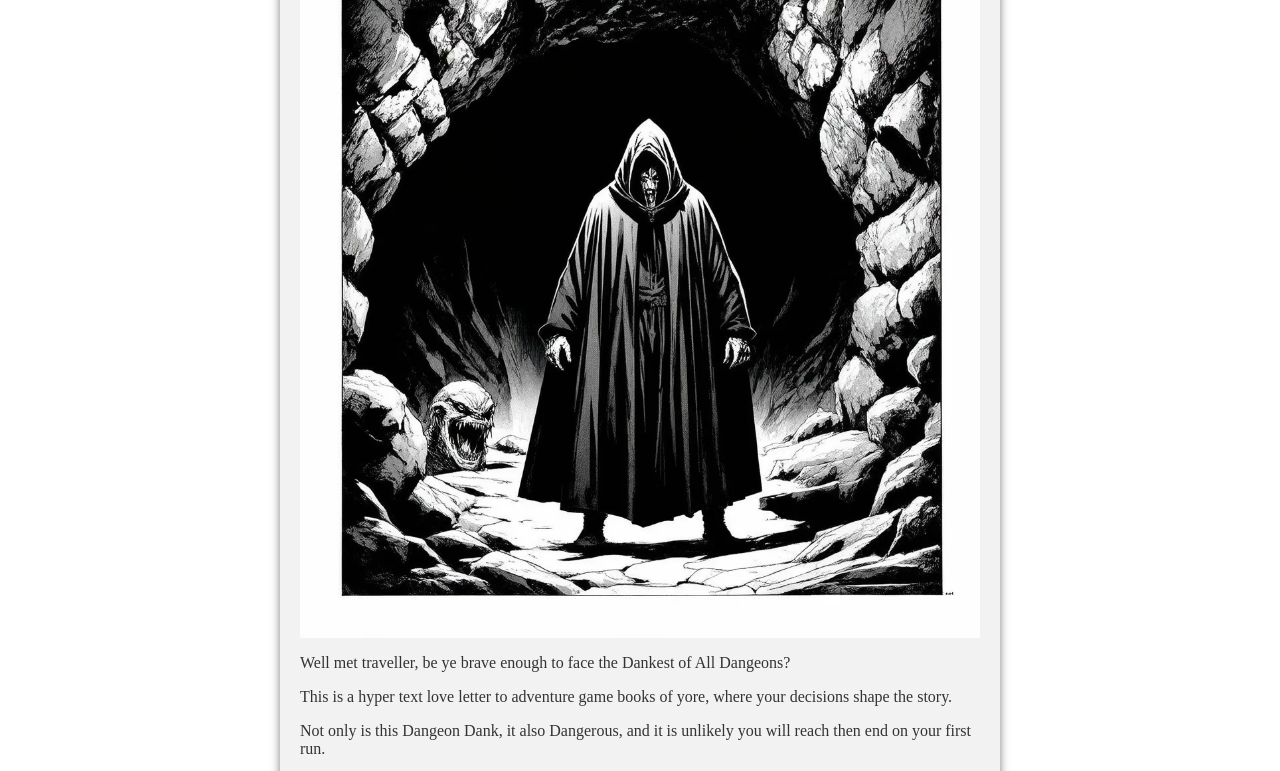
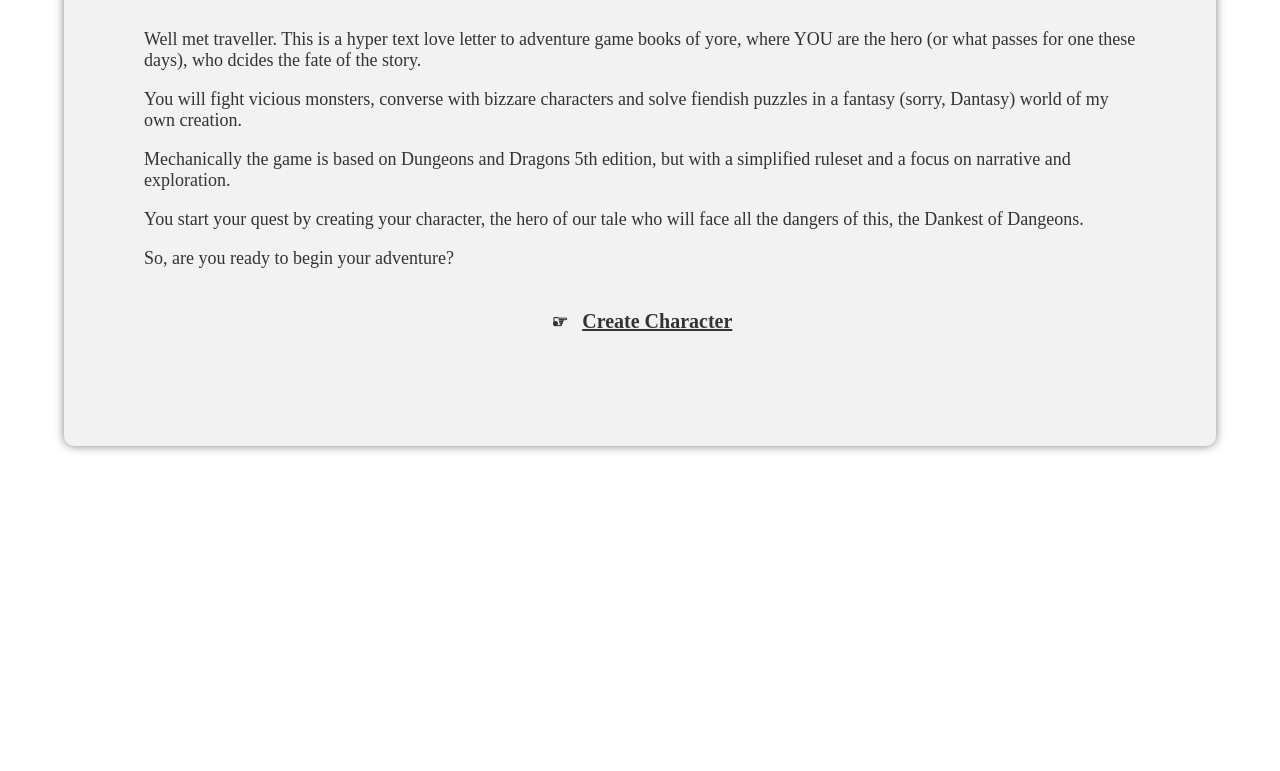
Before and after one commit to Macavitymadcap/DankestDangeon, a plain HTML site: page index.html in a window 1280 px wide. Shown: the part 288-1059 px from the top of the page. After the commit the page ends 821 px from the top, so only its background shows below. Drawn offline with nearby package versions, Linux system fonts and the light colour scheme.

Commit message:
started writing story

```diff
--- a/css/main.css
+++ b/css/main.css
@@ -1,3 +1,5 @@
+@import url('https://fonts.googleapis.com/css2?family=Crimson+Text:ital,wght@0,400;0,600;0,700;1,400;1,600;1,700&family=MedievalSharp&display=swap');
+
 :root {
     --background-color: #fff;
     --text-color: #333;
@@ -71,16 +73,32 @@ header {
 
 .card {
     box-shadow: 0 0 10px rgba(0, 0, 0, 0.5);
-    padding: 20px;
-    margin: 20px;
+    margin: .5rem;
+    padding: 5rem;
+    width: 100%;
+    min-width: 90%;
+    font-size: 1.125rem;
     box-sizing: border-box;
-    width: 90vh;
     font-family: 'crimson-text', serif;
     background-color: var(--card-background);
     border-radius: 10px;
 }
 
 /* Scene Styles */
+.scene-content {
+    display: grid;
+    grid-auto-columns: auto;
+    grid-auto-rows: auto;
+    align-content: space-evenly;
+}
+
+.scene-image {
+    max-width: 100%;
+    height: auto;
+    display: block;
+    margin: 0 auto;
+}
+
 button {
     background-color: var(--button-background);
     color: var(--button-text-color);
@@ -91,7 +109,7 @@ button {
     border: none;
     border-radius: 5px;
     cursor: pointer;
-    font-size: 16px;
+    font-size: 1.25rem;
     transition: background-color 0.3s, color 0.3s, box-shadow 0.3s;
     box-shadow: 0 2px 4px rgba(0, 0, 0, 0.2);
 }
@@ -117,7 +135,7 @@ button:hover {
     padding: 5px 8px;
     background-color: transparent;
     color: var(--button-text-color);
-    font-size: 16px;
+    font-size: 1.25rem;
     text-decoration: underline;
     text-align: center;
     border: none;
@@ -128,12 +146,12 @@ button:hover {
 }
 
 .choices li::before {
-    content: "\261E"; /* You can replace '•' with any character or Unicode symbol */
-    color: var(--text-color); /* Custom color */
-    font-weight: bold; /* Custom font weight */
-    display: inline-block; /* Makes the pseudo-element behave like text */
-    width: 1em; /* Ensures proper spacing between the bullet and the text */
-    margin-left: -1em; /* Adjusts position to align with the list items */
+    content: "\261E";
+    color: var(--text-color);
+    font-weight: bold;
+    display: inline-block;
+    width: 1em;
+    margin-left: -1em;
 }
 
 .choices a:hover,
@@ -143,18 +161,11 @@ button:hover {
     background-color: transparent;
 }
 
-.scene-image {
-    max-width: 100%;
-    height: auto;
-    display: block;
-    margin: 0 auto;
-}
-
 /* Form Styles */
 label {
     display: block;
     margin-bottom: 5px;
-    font-size: 16px;
+    font-size: 1.25rem;
     text-align: right;
     font-weight: bold;
 }
@@ -167,7 +178,7 @@ select {
     border: 1px solid var(--text-color);
     border-radius: 5px;
     box-sizing: border-box;
-    font-size: 16px;
+    font-size: 1.25rem;
     background-color: var(--input-background, #fff) !important;
     color: var(--input-text-color, #333);
     border: 1px solid var(--input-border-color, #ccc);
@@ -258,7 +269,6 @@ select:focus {
     display: none;
 }
 
-/* Media Queries */
 @media (max-width: 1024px) {
     body, html {
         font-size: 15px; /* Slightly smaller font size for tablets */
@@ -283,10 +293,6 @@ select:focus {
         grid-template-columns: 1fr; /* Stack elements vertically on smaller screens */
     }
 
-    .form-row {
-        grid-template-columns: 1fr; /* Make form rows stack vertically */
-    }
-
     h1, h2, h3 {
         font-size: 1.5rem; /* Smaller headings for mobile */
     }
@@ -299,7 +305,7 @@ select:focus {
 
 @media (max-width: 480px) {
     body, html {
-        font-size: 14px; /* Smaller font size for phones */
+        font-size: 0.7rem; /* Smaller font size for phones */
     }
 
     .choices a, button {
--- a/index.html
+++ b/index.html
@@ -6,27 +6,27 @@
     <meta charset="UTF-8">
 
     <!-- style imports -->
-    <style>
-        @import url('https://fonts.googleapis.com/css2?family=Crimson+Text:ital,wght@0,400;0,600;0,700;1,400;1,600;1,700&family=MedievalSharp&display=swap');
-    </style>
     <link rel="stylesheet" href="css/main.css">
-    <!-- <link rel="stylesheet" href="css/character-creator.css">
-    <link rel="stylesheet" href="css/choices.css"> -->
 
     <!-- external script imports -->
     <script src="https://cdnjs.cloudflare.com/ajax/libs/handlebars.js/4.7.7/handlebars.min.js"></script>
 
     <!-- template definitions  -->
     <script id="narrative-scene-template" type="text/x-handlebars-template">
-        <div class="card narrative-scene">
+        <div class="card">
             <h2>{{title}}</h2>
+            <div class="scene-content">
                 {{#if image}}
+                    <div>
                         <img src="images/{{image}}" alt="{{title}}" class="scene-image">
+                    </div>
                 {{/if}}
-            <!-- <img src="images/{{image}}" alt="{{title}}"> -->
+                    <div class="scene-text">
                         {{#each description}}
                             <p>{{this}}</p>
                         {{/each}}
+                    </div>
+                {{#if choices}}
                     <ul class="choices">
                         {{#each choices}}
                             <li>
@@ -34,11 +34,13 @@
                             </li>
                         {{/each}}
                     </ul>
+                {{/if}}
+            </div>
         </div>
     </script>
 
     <script id="character-creator-template" type="text/x-handlebars-template">
-        <div class="card character-creator">
+        <div class="card">
             <h2>{{title}}</h2>
             <p>{{description}}</p>
             <form action="#">
@@ -146,7 +148,8 @@
     <script src="js/scenes/index.js" type="module"></script>
 
     <!-- Page initialisation script-->
-    <script>
+    <script type="module">
+        import { initialiseGame } from './js/scenes/index.js';
         document.addEventListener('DOMContentLoaded', () => {
             const themeToggleBtn = document.getElementById('theme-toggle');
             const currentTheme = localStorage.getItem('theme') || (window.matchMedia('(prefers-color-scheme: dark)').matches ? 'dark' : 'light');
@@ -157,6 +160,8 @@
                 document.documentElement.setAttribute('data-theme', newTheme);
                 localStorage.setItem('theme', newTheme);
             });
+
+            initialiseGame();
         });
     </script>
 </head>
@@ -170,12 +175,6 @@
         <section id="scene"></section>
         <section id="sheet"></section>
     </main>
-    <script type="module">
-        import { initialiseGame } from './js/scenes/index.js';
-        document.addEventListener("DOMContentLoaded", () => {
-            initialiseGame();
-        });
-    </script>
 </body>
 
 </html>
--- a/js/scenes/scenes.js
+++ b/js/scenes/scenes.js
@@ -2,12 +2,11 @@
     0: {
         type: "narrative",
         title: "New Game",
-        image: "cloaked-figure.webp",
         description: [
-            "Well met traveller, be ye brave enough to face the Dankest of All Dangeons?",
-            "This is a hyper text love letter to adventure game books of yore, where your decisions shape the story.",
-            "Not only is this Dangeon Dank, it also Dangerous, and it is unlikely you will reach then end on your first run.",
-            "But fear not, for you can always start again, and try a different path.",
+            "Well met traveller. This is a hyper text love letter to adventure game books of yore, where YOU are the hero (or what passes for one these days), who dcides the fate of the story.",
+            "You will fight vicious monsters, converse with bizzare characters and solve fiendish puzzles in a fantasy (sorry, Dantasy) world of my own creation.",
+            "Mechanically the game is based on Dungeons and Dragons 5th edition, but with a simplified ruleset and a focus on narrative and exploration.",
+            "You start your quest by creating your character, the hero of our tale who will face all the dangers of this, the Dankest of Dangeons.",
             "So, are you ready to begin your adventure?"
         ],
         choices: [
@@ -41,151 +40,57 @@
     },
     2: {
         type: "narrative",
-        title: "The Dark Forest",
-        image: "dark-forest.webp",
+        title: "The Morning After",
         description: [
-            "You find yourself in a dark and eerie forest.",
-            "Trees loom overhead, blocking out most of the light, and the air is thick with the smell of damp earth.",
-            "To your south and west you are enclosed by the dense forest, to the north and east you can see a faint light filtering through the trees.",
-            "Which way do you want to go?"
+           "You awaken, and the mere act of coming to consciousness starts a dull throbbing in your head, which crescendos to rapid-fire pusles of pain as you prise your eyes apart.",
+           "The world is a carousel of blurred shapes, dull colours and muffled sounds. Gradually it slows, and the vague impressions coalesce into something you can work with.",
+           "The bed your are in is (mercifully) comfortable, and you lie in it fully clothed reeking of booze. The wider view around you is blocked out by the figure of a halfling woman who leans over you.",
+           "\"Morning flower,\" she says, her voice a warm burr. \"How's your head?\"",
         ],
         choices: [
             {
-                text: "Go north",
-                sceneId: 4
+                text: "I've had no complaints",
+                sceneId: 3
             },
             {
-                text: "Go east",
-                sceneId: 3
+                text: "I feel like a dragon shat in my head",
+                sceneId: 4
             }
         ]
     },
     3: {
         type: "narrative",
-        title: "Big River",
-        image: "big-river.webp",
+        title: "The Night Before",
         description: [
-            "Heading east into the forest, you come across a wide river.",
-            "The water is dark and murky, and you can hear the sound of rushing water.",
-            "What do you do?"
+            "She chuckles. \"Glad to see my beer hasn't has damaged that wit of yours.\" she says, getting down with the aid of a wooden step ladder which she pushes back under the bed.",
+            "Recollections of the night before filtering into your memory. Yesterday you graduated from the Adventurer's Academy, and to celebrate your status as a full licensed hero you headed to The Stumbling Scholar, a tavern just about in your price range.",
+            "Cakes and ale led to wine and laughter; wine and laughter led to shots and shots led to a room for the night because you couldn't quite master the trick of walking with out falling over.",
+            "The halfing woman, you remember, is the pub's landlady Jillian Fearnfield. Once an adventurer herself, she retired some years back and with all the treasure she had gained on her travels bought this place.",
+            "You look to her and see a smile on her face.",
+            "\"Well flower, seeing as your brain's working, there's a little matter I need to discuss with you.\""
         ],
         choices: [
             {
-                text: "Swim across the river",
-                sceneId: 6
-            },
-            {
-                text: "Follow the riverbank",
-                sceneId: 7
+                text: "What is it?",
+                sceneId: 5
             }
         ]
     },
     4: {
         type: "narrative",
-        title: "As Pigs in Muck",
-        image: "fucked-up-pigs.webp",
+        title: "The Night Before",
         description: [
-            "As you walk north, you come across a family of pigs. The pigs at first galnce appear normal, but the more you look the odder they seem.",
-            "Almost as if they were the creation of some deity that had heard of pigs but never actually seen one.",
-            "They are busy snuffling around in the undergrowth, covered in filth and oblivious to your presence.",
-            "What do you do?"
+            "She chuckles. \"I'll bet you do, you drank a dragon's sufficiency of beer.\", she says, getting down with the aid of a wooden step ladder which she pushes back under the bed.",
+            "Recollections of the night before filtering into your memory. Yesterday you graduated from the Adventurer's Academy, and to celebrate your status as a full licensed hero you headed to The Stumbling Scholar, a tavern just about in your price range.",
+            "Cakes and ale led to wine and laughter; wine and laughter led to shots and shots led to a room for the night because you couldn't quite master the trick of walking without bumping into things and falling over.",
+            "The halfing woman, you remember, is the pub's landlady Jillian Fearnfield. Once an adventurer herself, she retired some years back and with all the treasure she had gained on her travels bought this place.",
+            "\"Which leads me to a little matter I need to discuss with you flower.\""
         ],
         choices: [
             {
-                text: "Join the Pigs",
+                text: "What is it?",
                 sceneId: 5
-            },
-            {
-                text: "Continue North",
-                sceneId: 4
             }
         ]
-    },
-    5: {
-        type: "narrative",
-        title: "Truffle Feast",
-        image: "truffle-feast.webp",
-        description:[
-            "You join the bizarre looking pigs snuffling in the undergrowth. After much searching they begin grunting and reveal truffles in the earth.",
-            "The pigs seem proper chuffed, and start gorging on the hoard of truffle. You join them, and they are delicious and nutritious - healing you of the aches of the road..",
-            "You add a handful of the tasty truffles to your inventory and make your goodbyes to the pigs."
-        ],
-        choices: [
-            {
-                text: "Continue north",
-                sceneId: 2
-            }
-        ],
-        items: [
-            "handful of truffles"
-        ]
-    },
-    6: {
-        type: "narrative",
-        title: "River Swim",
-        description: [
-            "You decide to swim across the river.",
-            "The water is cold and fast-flowing, but you manage to make it to the other side.",
-            "You are soaking wet, but you feel refreshed and invigorated."
-        ],
-        choices: [
-            {
-                text: "Follow the riverbank",
-                sceneId: 7
-            }
-        ]
-    },
-    7: {
-        type: "narrative",
-        title: "Riverbank",
-        description: [
-            "You follow the riverbank for a while, the sound of the water is soothing.",
-            "You can see a small boat moored up ahead.",
-            "What do you do?"
-        ],
-        choices: [
-            {
-                text: "Take the boat",
-                sceneId: 8
-            },
-            {
-                text: "Continue along the riverbank",
-                sceneId: 9
-            }
-        ]
-    },
-    8: {
-        type: "narrative",
-        title: "Boat Ride",
-        description: [
-            "You take the boat and row across the river.",
-            "The water is calm and the boat is easy to control.",
-            "You reach the other side and tie up the boat."
-        ],
-        choices: [
-            {
-                text: "Continue along the riverbank",
-                sceneId: 9
-            }
-        ]
-    },
-    9: {
-        type: "narrative",
-        title: "Riverbank",
-        description: [
-            "You continue along the riverbank, the sun is starting to set.",
-            "You can see a small clearing up ahead.",
-            "What do you do?"
-        ],
-        choices: [
-            {
-                text: "Rest for the night",
-                sceneId: 10
-            },
-            {
-                text: "Continue along the riverbank",
-                sceneId: 11
-            }
-        ]
-    },
+    }
 };
```
Lines whose indentation alone changed are shown as unchanged.
